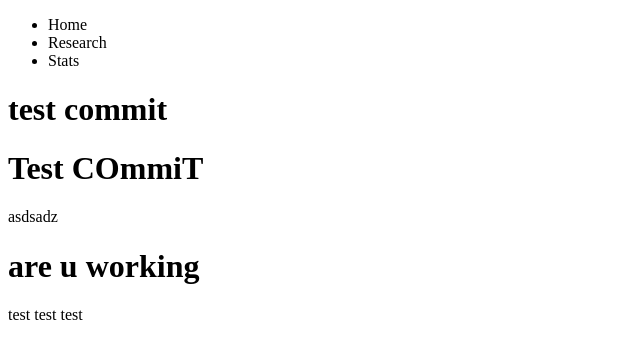
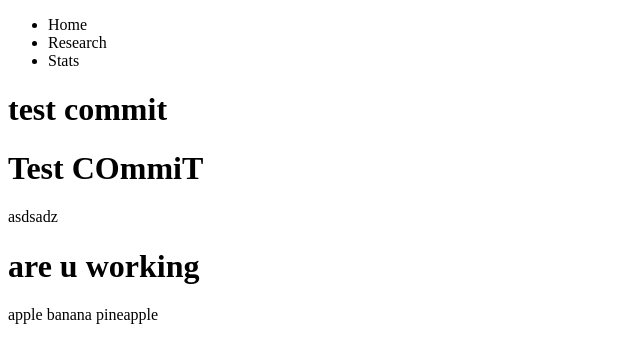
Before and after one commit to hwchw316/Assignment1, a plain HTML site: page index.html in a window 1280 px wide. Shown: the whole page, without its empty margins (0-640 px from the left). Drawn offline with nearby package versions, Linux system fonts and the light colour scheme.

Commit message:
fruits test

```diff
--- a/index.html
+++ b/index.html
@@ -11,8 +11,7 @@
     <h1>test commit </h1>
     <h1>Test COmmiT</h1>asdsadz
     <h1>are u working</h1>
-
-    test test test
+    apple banana pineapple
 
 
 
```
